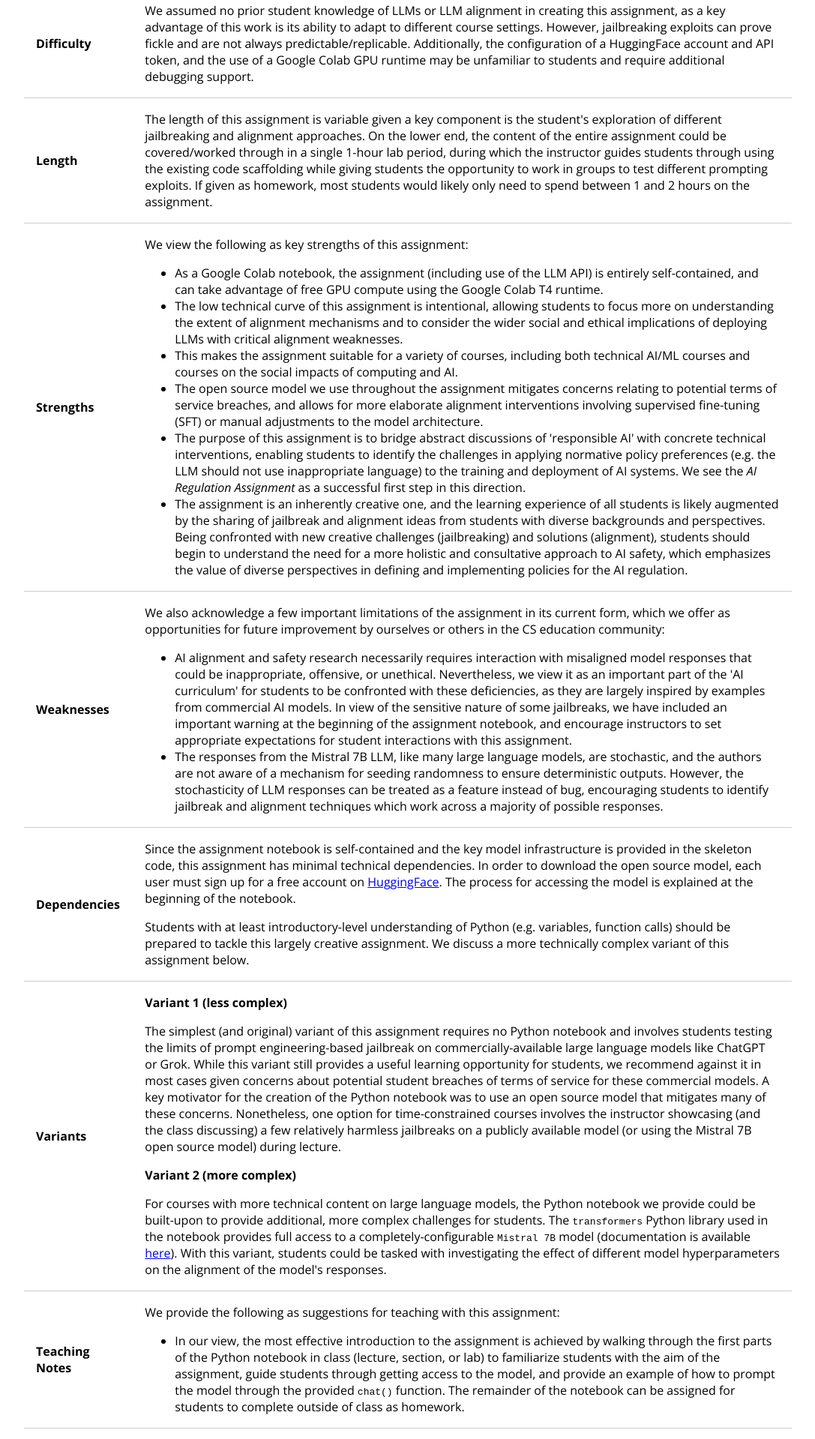
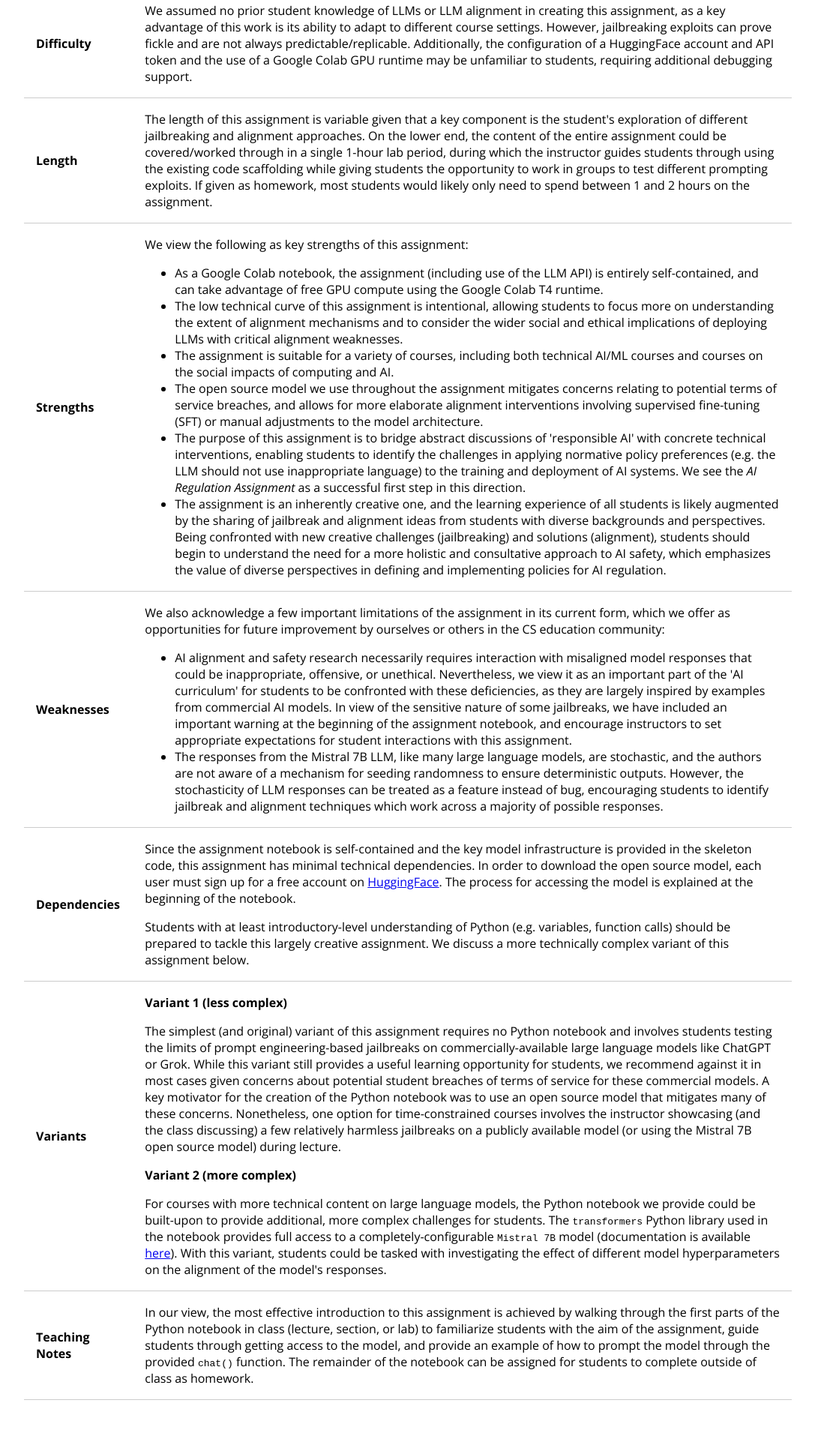
Before and after one commit to james-weichert/ai-regulation-assignment, a plain HTML site: page index.html in a window 1280 px wide. Shown: the part 1261-3180 px from the top of the page at 75% size, without its empty margins (104-1191 px from the left). Drawn offline with nearby package versions, Linux system fonts and the light colour scheme.

Commit message:
minor edits to assignment spec

```diff
--- a/index.html
+++ b/index.html
@@ -118,8 +118,8 @@
                     <td>
                         <p>
                             We assumed no prior student knowledge of LLMs or LLM alignment in creating this assignment, as a key advantage of this work is its ability to adapt to different course settings.
-                            However, jailbreaking exploits can prove fickle and are not always predictable/replicable. Additionally, the configuration of a HuggingFace account and API token, and the use of
-                            a Google Colab GPU runtime may be unfamiliar to students and require additional debugging support.
+                            However, jailbreaking exploits can prove fickle and are not always predictable/replicable. Additionally, the configuration of a HuggingFace account and API token and the use of
+                            a Google Colab GPU runtime may be unfamiliar to students, requiring additional debugging support.
                         </p>
                     </td>
                 </tr>
@@ -127,7 +127,7 @@
                     <td><h4>Length</h4></td>
                     <td>
                         <p>
-                            The length of this assignment is variable given a key component is the student's exploration of different jailbreaking and alignment approaches. On the lower end, the content of
+                            The length of this assignment is variable given that a key component is the student's exploration of different jailbreaking and alignment approaches. On the lower end, the content of
                             the entire assignment could be covered/worked through in a single 1-hour lab period, during which the instructor guides students through using the existing code scaffolding while
                             giving students the opportunity to work in groups to test different prompting exploits. If given as homework, most students would likely only need to spend between 1 and 2 hours
                             on the assignment.
@@ -142,10 +142,10 @@
                         <ul>
                             <li>As a Google Colab notebook, the assignment (including use of the LLM API) is entirely self-contained, and can take advantage of free GPU compute using the Google Colab T4 runtime.</li>
                             <li>The low technical curve of this assignment is intentional, allowing students to focus more on understanding the extent of alignment mechanisms and to consider the wider social and ethical implications of deploying LLMs with critical alignment weaknesses.</li>
-                            <li>This makes the assignment suitable for a variety of courses, including both technical AI/ML courses and courses on the social impacts of computing and AI.</li>
+                            <li>The assignment is suitable for a variety of courses, including both technical AI/ML courses and courses on the social impacts of computing and AI.</li>
                             <li>The open source model we use throughout the assignment mitigates concerns relating to potential terms of service breaches, and allows for more elaborate alignment interventions involving supervised fine-tuning (SFT) or manual adjustments to the model architecture.</li>
                             <li>The purpose of this assignment is to bridge abstract discussions of 'responsible AI' with concrete technical interventions, enabling students to identify the challenges in applying normative policy preferences (e.g. the LLM should not use inappropriate language) to the training and deployment of AI systems. We see the <em>AI Regulation Assignment</em> as a successful first step in this direction.</li>
-                            <li>The assignment is an inherently creative one, and the learning experience of all students is likely augmented by the sharing of jailbreak and alignment ideas from students with diverse backgrounds and perspectives. Being confronted with new creative challenges (jailbreaking) and solutions (alignment), students should begin to understand the need for a more holistic and consultative approach to AI safety, which emphasizes the value of diverse perspectives in defining and implementing policies for the AI regulation.</li>
+                            <li>The assignment is an inherently creative one, and the learning experience of all students is likely augmented by the sharing of jailbreak and alignment ideas from students with diverse backgrounds and perspectives. Being confronted with new creative challenges (jailbreaking) and solutions (alignment), students should begin to understand the need for a more holistic and consultative approach to AI safety, which emphasizes the value of diverse perspectives in defining and implementing policies for AI regulation.</li>
 
                         </ul>
                     </td>
@@ -175,7 +175,7 @@
                     <td><h4>Variants</h4></td>
                     <td>
                         <p><strong>Variant 1 (less complex)</strong></p>
-                        <p>The simplest (and original) variant of this assignment requires no Python notebook and involves students testing the limits of prompt engineering-based jailbreak on commercially-available large language models like ChatGPT or Grok. While this variant still provides a useful learning opportunity for students, we recommend against it in most cases given concerns about potential student breaches of terms of service for these commercial models.
+                        <p>The simplest (and original) variant of this assignment requires no Python notebook and involves students testing the limits of prompt engineering-based jailbreaks on commercially-available large language models like ChatGPT or Grok. While this variant still provides a useful learning opportunity for students, we recommend against it in most cases given concerns about potential student breaches of terms of service for these commercial models.
                             A key motivator for the creation of the Python notebook was to use an open source model that mitigates many of these concerns. Nonetheless, one option for time-constrained courses involves the instructor showcasing (and the class discussing) a few relatively harmless jailbreaks on a publicly available model (or using the Mistral 7B open source model) during lecture.</p>
 
                         <p><strong>Variant 2 (more complex)</strong></p>
@@ -186,11 +186,8 @@
                 <tr>
                     <td><h4>Teaching Notes</h4></td>
                     <td>
-                        <p>We provide the following as suggestions for teaching with this assignment:</p>
-
-                        <ul>
-                            <li>In our view, the most effective introduction to the assignment is achieved by walking through the first parts of the Python notebook in class (lecture, section, or lab) to familiarize students with the aim of the assignment, guide students through getting access to the model, and provide an example of how to prompt the model through the provided <code>chat()</code> function. The remainder of the notebook can be assigned for students to complete outside of class as homework.</li>
-                        </ul>
+                        <p>In our view, the most effective introduction to this assignment is achieved by walking through the first parts of the Python notebook in class (lecture, section, or lab) to familiarize students with the aim of the assignment, guide students through getting access to the model, and provide an example of how to prompt the model through the provided <code>chat()</code> function. The remainder of the notebook can be assigned for students to complete outside of class as homework.</li>
+                        </p>
                     </td>
                 </tr>
             </table>
```
